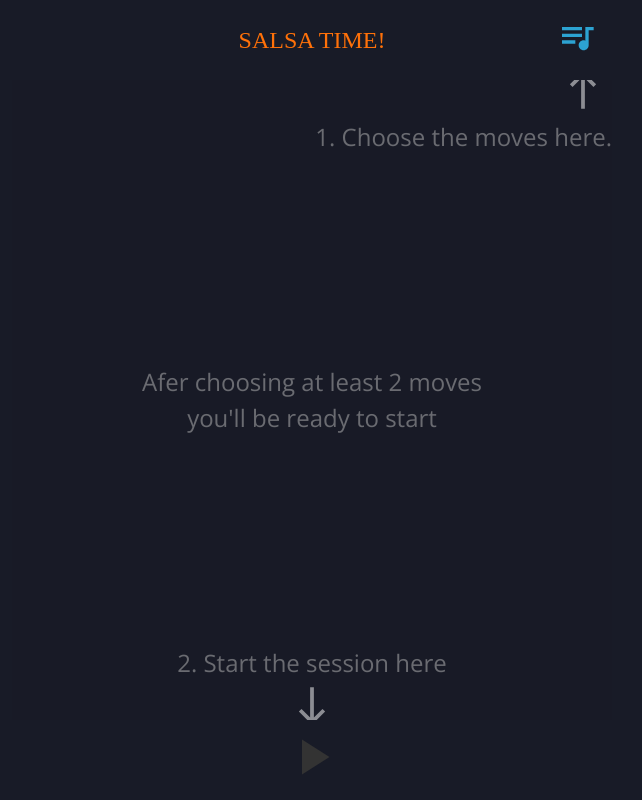
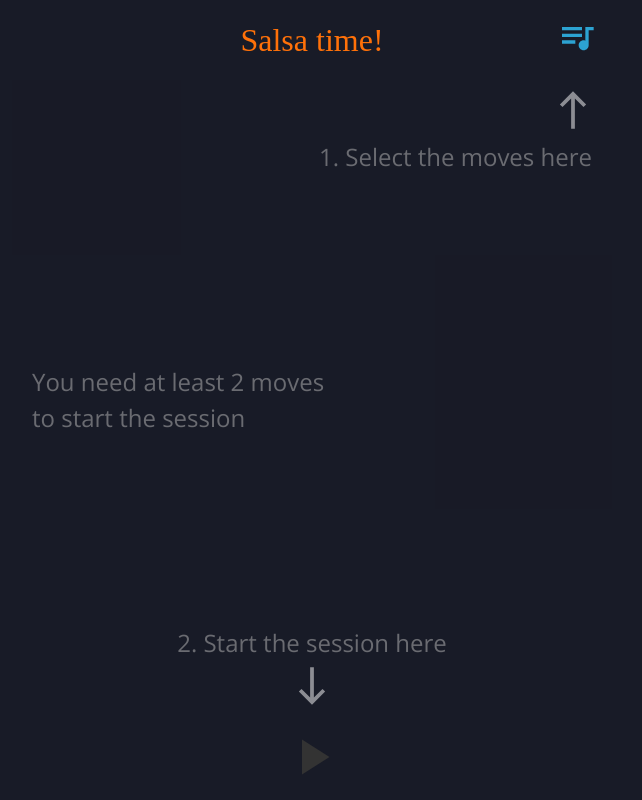
Before and after one commit to Hecktors/rueda-de-casino, a React (Create React App) app: page / in a window 1280 px wide. Shown: the whole page, without its empty margins (328-970 px from the left). Built offline with nearby package versions, Linux system fonts and the light colour scheme; a web font is replaced by a local one.

Commit message:
update message component, fix minor issues

```diff
--- a/src/App.js
+++ b/src/App.js
@@ -38,6 +38,7 @@ export default function App() {
             {...props}
             selectedMoves={selectedMoves}
             isFirstAppStart={isFirstAppStart}
+            setIsFirstAppStart={setIsFirstAppStart}
           />
         )}
       />
--- a/src/components/Header.js
+++ b/src/components/Header.js
@@ -22,9 +22,10 @@ const HeaderStyled = styled.header`
   }
 
   .logo {
+    text-transform: none;
     font-family: 'Molle', cursive;
     color: var(--color-primary);
     letter-spacing: 0px;
-    font-size: 1.5rem;
+    font-size: 2rem;
   }
 `
--- a/src/components/StartMessage.js
+++ b/src/components/Message.js
@@ -2,7 +2,7 @@ import styled from 'styled-components'
 import { ReactComponent as NorthIcon } from '../assets/img/north.svg'
 import { ReactComponent as SouthIcon } from '../assets/img/south.svg'
 
-export default function StartMessage({ isFirstAppStart }) {
+export default function Message({ isFirstAppStart = false }) {
   return (
     <MessageStyled>
       {isFirstAppStart ? (
@@ -10,11 +10,12 @@ export default function StartMessage({ isFirstAppStart }) {
           <div className="top">
             <NorthIcon />
             <br />
-            <span className="text">1. Choose the moves here.</span>
+            <span className="text">1. Select the moves here</span>
           </div>
           <div className="text">
-            Afer choosing at least 2 moves
-            <br /> you'll be ready to start
+            You need at least 2 moves
+            <br />
+            to start the session
           </div>
 
           <div className="bottom">
@@ -25,7 +26,7 @@ export default function StartMessage({ isFirstAppStart }) {
           </div>
         </div>
       ) : (
-        <div className="default">
+        <div className="bottom">
           <span className="text">Select at least 2 moves</span>
         </div>
       )}
@@ -34,13 +35,12 @@ export default function StartMessage({ isFirstAppStart }) {
 }
 
 const MessageStyled = styled.div`
-  display: absolute;
-  text-align: center;
   width: 100%;
   height: 100%;
   display: flex;
   flex-direction: column;
   justify-content: flex-end;
+  padding: 20px;
   background-color: var(--bg-color);
   opacity: 0.5;
 
@@ -56,6 +56,11 @@ const MessageStyled = styled.div`
     text-align: right;
   }
 
+  .bottom,
+  .warning {
+    text-align: center;
+  }
+
   .text {
     display: inline-block;
     margin: 15px 0;
@@ -67,6 +72,6 @@ const MessageStyled = styled.div`
     transform: scale(2.5);
   }
   .top svg {
-    margin-right: 20px;
+    margin-right: 10px;
   }
 `
--- a/src/components/MoveList.js
+++ b/src/components/MoveList.js
@@ -20,7 +20,6 @@ export default function MoveList({ moves }) {
       >
         {name}
         {videoId && <img src={youTubeIcon} alt="youtube" />}
-        <span />
       </button>
     </li>
   ))
--- a/src/pages/Home.js
+++ b/src/pages/Home.js
@@ -5,32 +5,38 @@ import Layout from '../components/UI/Layout'
 import Header from '../components/Header'
 import MoveList from '../components/MoveList'
 import Button from '../components/Button'
-import StartMessage from '../components/StartMessage'
+import Message from '../components/Message'
 
 Home.propTypes = {
   selectedMoves: PropTypes.array.isRequired,
   isFirstAppStart: PropTypes.bool.isRequired,
 }
 
-export default function Home({ history, selectedMoves, isFirstAppStart }) {
+export default function Home({
+  history,
+  selectedMoves,
+  isFirstAppStart,
+  setIsFirstAppStart,
+}) {
   const hasNotEnoughMoves = selectedMoves.length < 2
+
+  function handleOpenSettings() {
+    history.push('/settings')
+    setIsFirstAppStart(false)
+  }
 
   return (
     <Layout>
       <Header>
         <div />
         <h1 className="logo">Salsa time!</h1>
-        <Button
-          data-testid="btn-settings"
-          onClick={() => history.push('/settings')}
-          isSmall
-        >
+        <Button data-testid="btn-settings" onClick={handleOpenSettings} isSmall>
           <SettingsIcon />
         </Button>
       </Header>
       <main>
         {hasNotEnoughMoves ? (
-          <StartMessage isFirstAppStart={isFirstAppStart} />
+          <Message isFirstAppStart={isFirstAppStart} />
         ) : (
           <MoveList moves={selectedMoves} />
         )}
--- a/src/pages/Settings.js
+++ b/src/pages/Settings.js
@@ -99,7 +99,7 @@ const FormStyled = styled.form`
   height: 100%;
 
   main {
-    padding: 0 20px;
+    padding: 20px;
     display: inline-grid;
     grid-auto-rows: max-content;
     gap: 10px;
```
